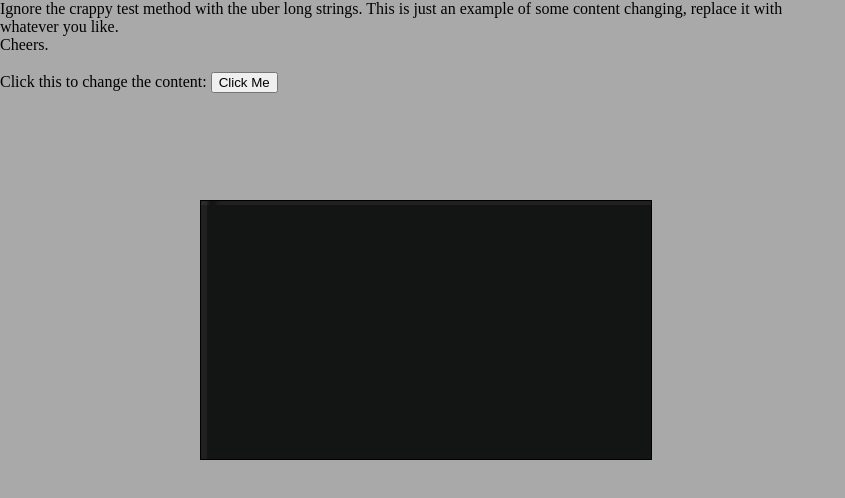
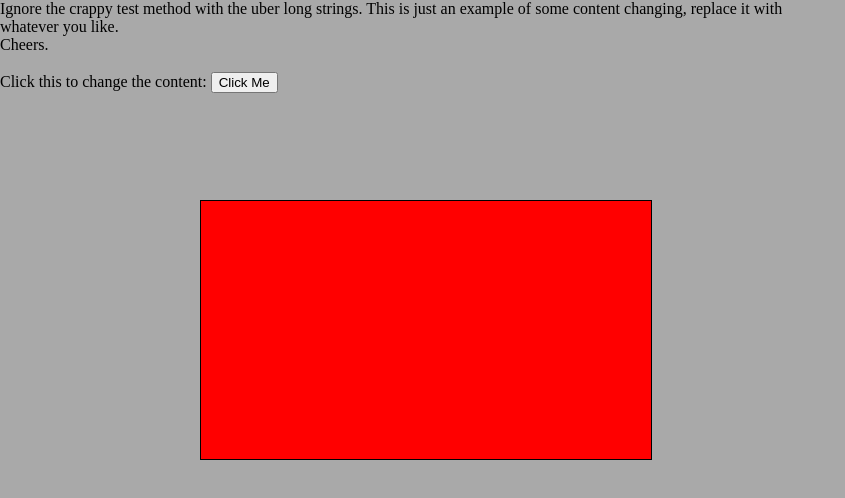
Before and after one commit to ceirbus/test-project, an Angular app: page / in a window 1280 px wide. Shown: the top 498 px of the page, without its empty margins (0-845 px from the left). Built offline with nearby package versions, Linux system fonts and the light colour scheme.

Commit message:
remove images

```diff
--- a/src/app/app.component.html
+++ b/src/app/app.component.html
@@ -2,9 +2,7 @@
 the viewport will grow to the size of the content without overflowing-->
 <div class="view-port">
   <content-scroll #contentScroll>
-    <div style="height: 100%; width: 100%;">
-      <img src="/assets/checkerboard.png"/>
-    </div>
+    <div style="height: 5000px; width: 5000px; background: red;"></div>
   </content-scroll>
 </div>
 <div>
```
Also changed, not shown: src/assets/Linear-ZonePlate.png (deleted), src/assets/checkerboard.png (deleted).
